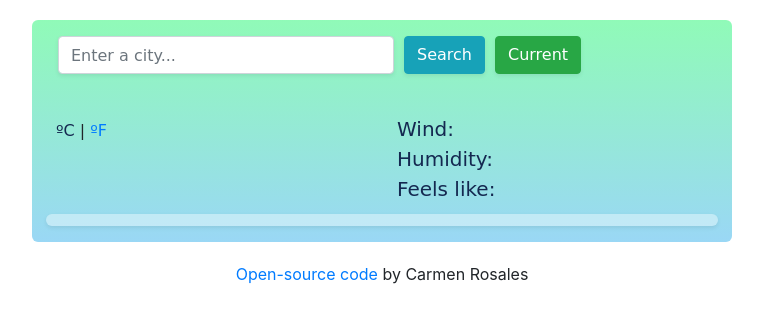
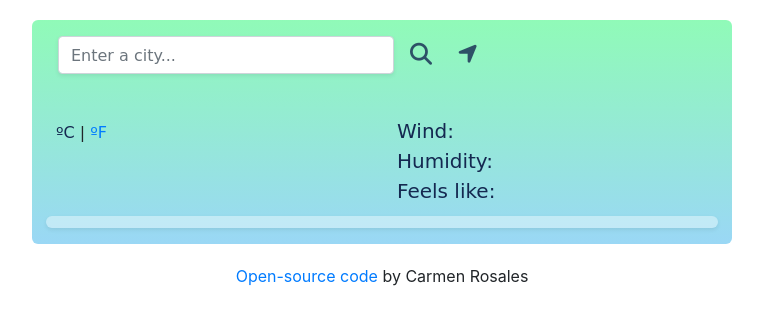
Before and after one commit to carmeneli1019/weather-app, a plain HTML site: page index.html in a window 1280 px wide. Shown: the whole page, without its empty margins (258-1021 px from the left). Drawn offline with nearby package versions, Linux system fonts and the light colour scheme; no server answers; a web font is replaced by a local one.

Commit message:
Change search and location buttons

```diff
--- a/index.html
+++ b/index.html
@@ -56,17 +56,13 @@
               />
             </div>
             <div class="col-auto">
-              <button type="submit" class="btn btn-info shadow-sm">
-                Search
+              <button type="submit" class="btn btn-link search-button">
+                <i class="fas fa-search"></i>
               </button>
             </div>
             <div class="col-auto">
-              <button
-                id="current-button"
-                type="reset"
-                class="btn btn-success shadow-sm"
-              >
-                Current
+              <button id="current-button" type="reset" class="btn btn-link">
+                <i class="fas fa-location-arrow"></i>
               </button>
             </div>
           </div>
--- a/src/styles.css
+++ b/src/styles.css
@@ -41,14 +41,6 @@ p {
 .active:hover {
   text-decoration: none;
   color: rgba(20, 40, 80, 1);
-}
-
-.btn-success {
-  margin: 0 0 0 10px;
-}
-
-.btn-info {
-  margin: 0 0 0 22px;
 }
 
 #date,
@@ -96,3 +88,14 @@ i {
   top: -24px;
   left: -5px;
 }
+
+.search-button {
+  margin: 0 0 0 15px;
+}
+
+#search-city-form i {
+  font-size: 22px;
+}
+#search-city-form i:hover {
+  color: rgba(20, 40, 80, 0.6);
+}
```
